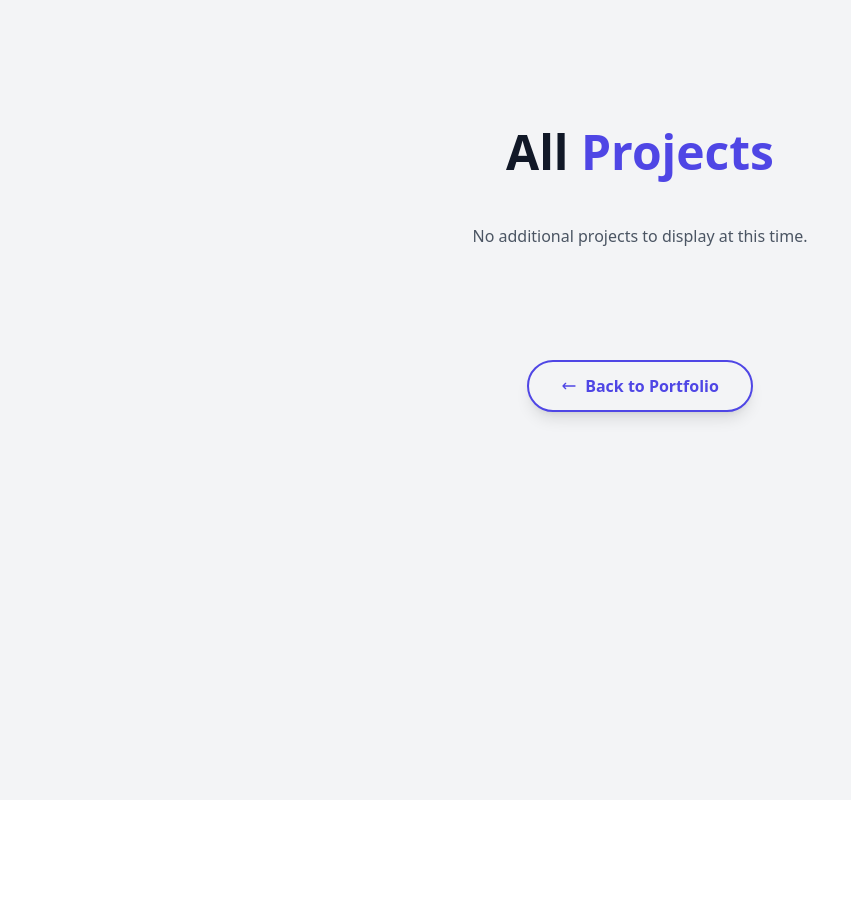
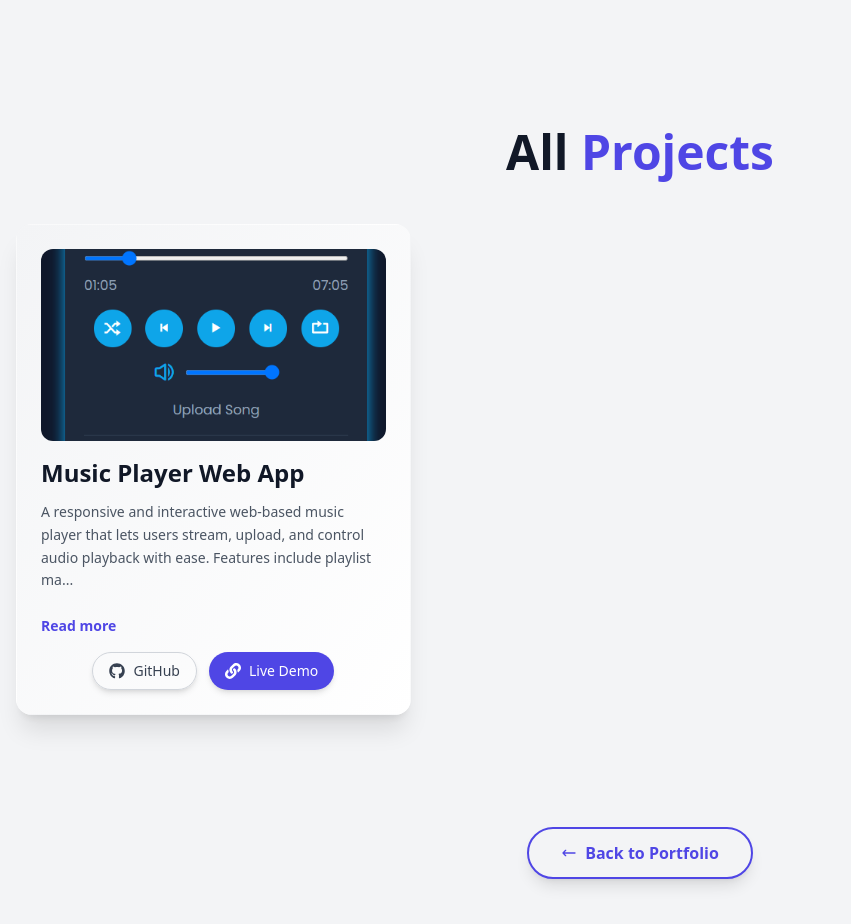
Before and after one commit to parshuramsingh/my-portfolio, a React (Vite) app: page /all-projects in a window 1280 px wide. Shown: the top 924 px of the page, without its empty margins (0-851 px from the left). Before the commit the page ends 800 px from the top, so only its background shows below. Built offline with nearby package versions, Linux system fonts and the light colour scheme.

Commit message:
added music project

```diff
--- a/src/data/projectsData.js
+++ b/src/data/projectsData.js
@@ -6,7 +6,7 @@ const projectsData = [
     techStack: ['Hyperledger Fabric', 'Node.js', 'JavaScript', 'Docker', 'Fabric CLI', 'Hyperledger Caliper', 'Blockchain'],
     githubLink: "https://github.com/parshuramsingh/Blockchain_TradeFinance",
     demoLink: "#", // No live demo for this project
-    imageSrc: "./project images/tradefinance.webp" // Placeholder image
+    imageSrc: "./project images/tradefinance.webp"
   },
   {
     id: 'entnt-dental-center',
@@ -26,36 +26,26 @@ const projectsData = [
     demoLink: "https://singh-volt-e-commerce-app.vercel.app/",
     imageSrc: "./project images/singhvolt.webp"
   },
+  {
+    id: 'music-player',
+    title: "Music Player Web App",
+    initialDescription: "A responsive and interactive web-based music player that lets users stream, upload, and control audio playback with ease. Features include playlist management, shuffle/repeat, volume control, progress bar, and file upload support. Designed with a clean and mobile-friendly UI.",
+    techStack: ['HTML5', 'CSS3', 'JavaScript (ES6+)', 'Boxicons', 'Google Fonts'],
+    githubLink: "https://github.com/parshuramsingh/Music_app",
+    demoLink: "https://music-app-phi-plum.vercel.app/",  // Replace if you have updated link
+    imageSrc: "./project images/musicapp.webp"
+  },
   /*
- {
-    id: 'project-4',
-    title: "Web-based Music Player",
-    initialDescription: "Developed a responsive web-based music player application with features like playlist management, audio playback controls, and a user-friendly interface. Utilized modern web technologies for a smooth listening experience.",
-    techStack: ['HTML5', 'CSS3', 'JavaScript', 'Web Audio API'],
-    githubLink: "https://github.com/your-username/music-player",
-    demoLink: "https://your-demo-link.com/music-player",
-    imageSrc: "https://placehold.co/400x250/06B6D4/FFFFFF?text=Music+Player"
-  },
   {
-    id: 'project-5',
-    title: "Interactive Data Visualization",
-    initialDescription: "Created dynamic data visualizations for a public dataset using D3.js, allowing users to filter, sort, and interact with the data to uncover insights. Focused on performance and clear presentation.",
-    techStack: ['D3.js', 'JavaScript', 'HTML5', 'CSS3'],
-    githubLink: "https://github.com/your-username/data-viz",
-    demoLink: "https://your-demo-link.com/data-viz",
-    imageSrc: "https://placehold.co/400x250/EC4899/FFFFFF?text=Data+Viz"
-  },
-  {
-    id: 'project-6',
-    title: "Simple Chat Application",
-    initialDescription: "Built a real-time chat application using WebSockets and Node.js with Express. Features include user authentication, private messaging, and group chats. Demonstrates fundamental backend and real-time communication skills.",
-    techStack: ['Node.js', 'Express.js', 'WebSockets', 'Socket.IO', 'MongoDB'],
-    githubLink: "https://github.com/your-username/chat-app",
-    demoLink: "https://your-demo-link.com/chat-app",
-    imageSrc: "https://placehold.co/400x250/8B5CF6/FFFFFF?text=Chat+App"
+    id: 'project-placeholder',
+    title: "Project Title",
+    initialDescription: "Short description of the project goes here. Explain the purpose, key features, and impact of the project.",
+    techStack: ['Tech1', 'Tech2', 'Tech3'],
+    githubLink: "https://github.com/your-username/project-repo",
+    demoLink: "https://your-demo-link.com",
+    imageSrc: "./project images/placeholder.webp"
   }
-    */
-
+  */
 ];
 
 export default projectsData;
```
Also changed, not shown: public/project images/musicapp.webp (added).
